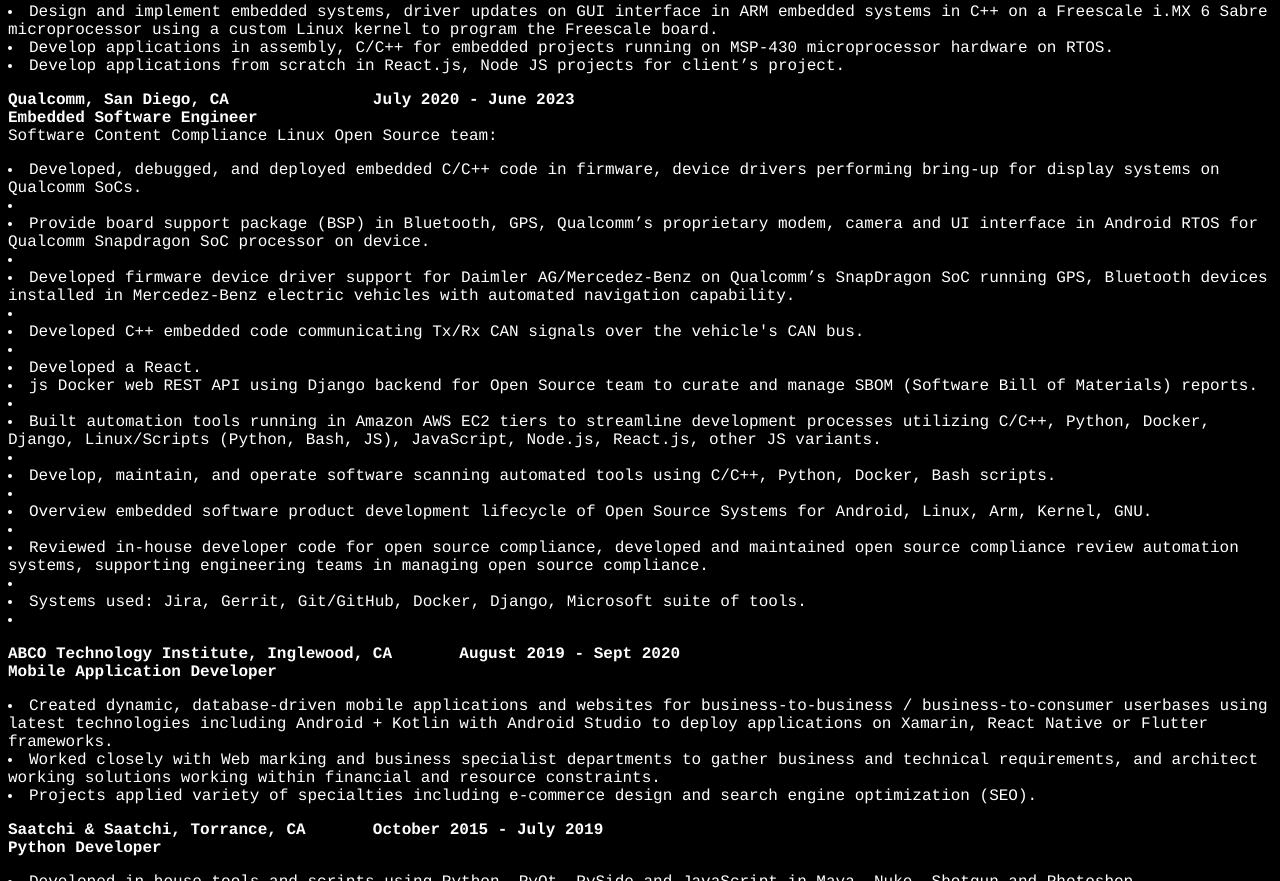
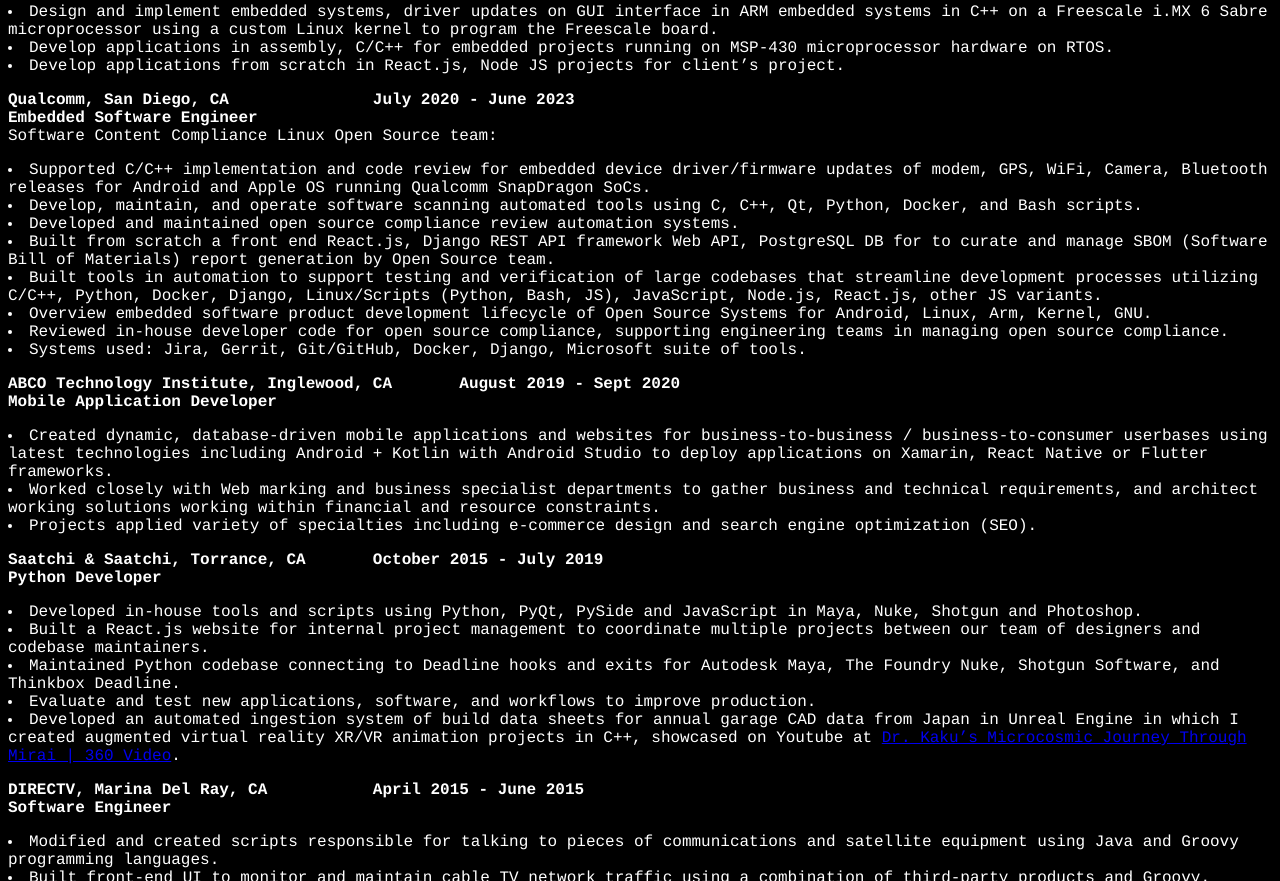
Before and after one commit to davedwards/davedwards.github.io, a plain HTML site: page resume/DavidEdwards-Resume.html in a window 1280 px wide. Shown: the part 555-1436 px from the top of the page. Drawn offline with Linux system fonts and the light colour scheme.

Commit message:
resume reverts

```diff
--- a/resume/DavidEdwards-Resume.html
+++ b/resume/DavidEdwards-Resume.html
@@ -56,23 +56,14 @@ Embedded Software Engineer</strong><br>
 <p><strong>Qualcomm, San Diego, CA &nbsp;&nbsp;&nbsp;&nbsp;&nbsp;&nbsp;&nbsp;&nbsp;&nbsp;&nbsp;&nbsp;&nbsp;&nbsp;&nbsp;July 2020 - June 2023<br>
 Embedded Software Engineer</strong><br>
 Software Content Compliance Linux Open Source team:<br>
-<li>Developed, debugged, and deployed embedded C/C++ code in firmware, device drivers performing bring-up for display
-    systems on Qualcomm SoCs.<li>
-<li>Provide board support package (BSP) in Bluetooth, GPS, Qualcomm’s proprietary modem, camera and UI interface in
-        Android RTOS for Qualcomm Snapdragon SoC processor on device.<li>
-<li>Developed firmware device driver support for Daimler AG/Mercedez-Benz on Qualcomm’s SnapDragon SoC running GPS,
-        Bluetooth devices installed in Mercedez-Benz electric vehicles with automated navigation capability.<li>
-<li>Developed C++ embedded code communicating Tx/Rx CAN signals over the vehicle's CAN bus.<li>
-<li>Developed a React.<li>js Docker web REST API using Django backend for Open Source team to curate and manage
-        SBOM (Software Bill of Materials) reports.<li>
-<li>Built automation tools running in Amazon AWS EC2 tiers to streamline development processes utilizing C/C++,
-        Python, Docker, Django, Linux/Scripts (Python, Bash, JS), JavaScript, Node.js, React.js, other JS variants.<li>
-<li>Develop, maintain, and operate software scanning automated tools using C/C++, Python, Docker, Bash scripts.<li>
-<li>Overview embedded software product development lifecycle of Open Source Systems for Android, Linux, Arm,
-        Kernel, GNU.<li>
-<li>Reviewed in-house developer code for open source compliance, developed and maintained open source compliance
-        review automation systems, supporting engineering teams in managing open source compliance.<li>
-<li>Systems used: Jira, Gerrit, Git/GitHub, Docker, Django, Microsoft suite of tools.<li>
+<li>Supported C/C++ implementation and code review for embedded device driver/firmware updates of modem, GPS, WiFi, Camera, Bluetooth releases for Android and Apple OS running Qualcomm SnapDragon SoCs.</li>
+<li>Develop, maintain, and operate software scanning automated tools using C, C++, Qt, Python, Docker, and Bash scripts.</li>
+<li>Developed and maintained open source compliance review automation systems.</li>
+<li>Built from scratch a front end React.js, Django REST API framework Web API, PostgreSQL DB for to curate and manage SBOM (Software Bill of Materials) report generation by Open Source team.</li>
+<li>Built tools in automation to support testing and verification of large codebases that streamline development processes utilizing C/C++, Python, Docker, Django, Linux/Scripts (Python, Bash, JS), JavaScript, Node.js, React.js, other JS variants.</li>
+<li>Overview embedded software product development lifecycle of Open Source Systems for Android, Linux, Arm, Kernel, GNU.</li>
+<li>Reviewed in-house developer code for open source compliance, supporting engineering teams in managing open source compliance.</li>
+<li>Systems used: Jira, Gerrit, Git/GitHub, Docker, Django, Microsoft suite of tools.</li>
 </p>
 
 <p><strong>ABCO Technology Institute, Inglewood, CA &nbsp;&nbsp;&nbsp;&nbsp;&nbsp;&nbsp;August 2019 - Sept 2020<br>
```
Also changed, not shown: resume/DavidEdwards-Resume.txt, 2 other files.
